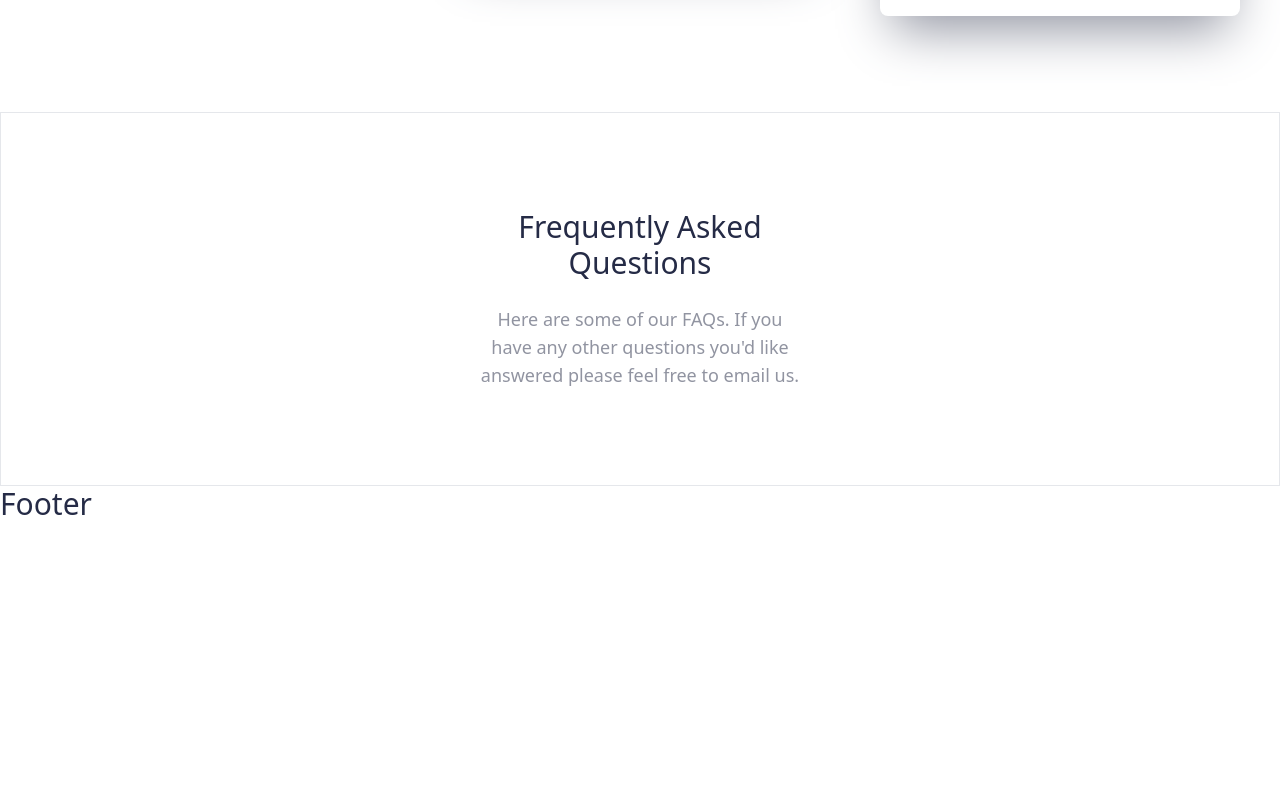
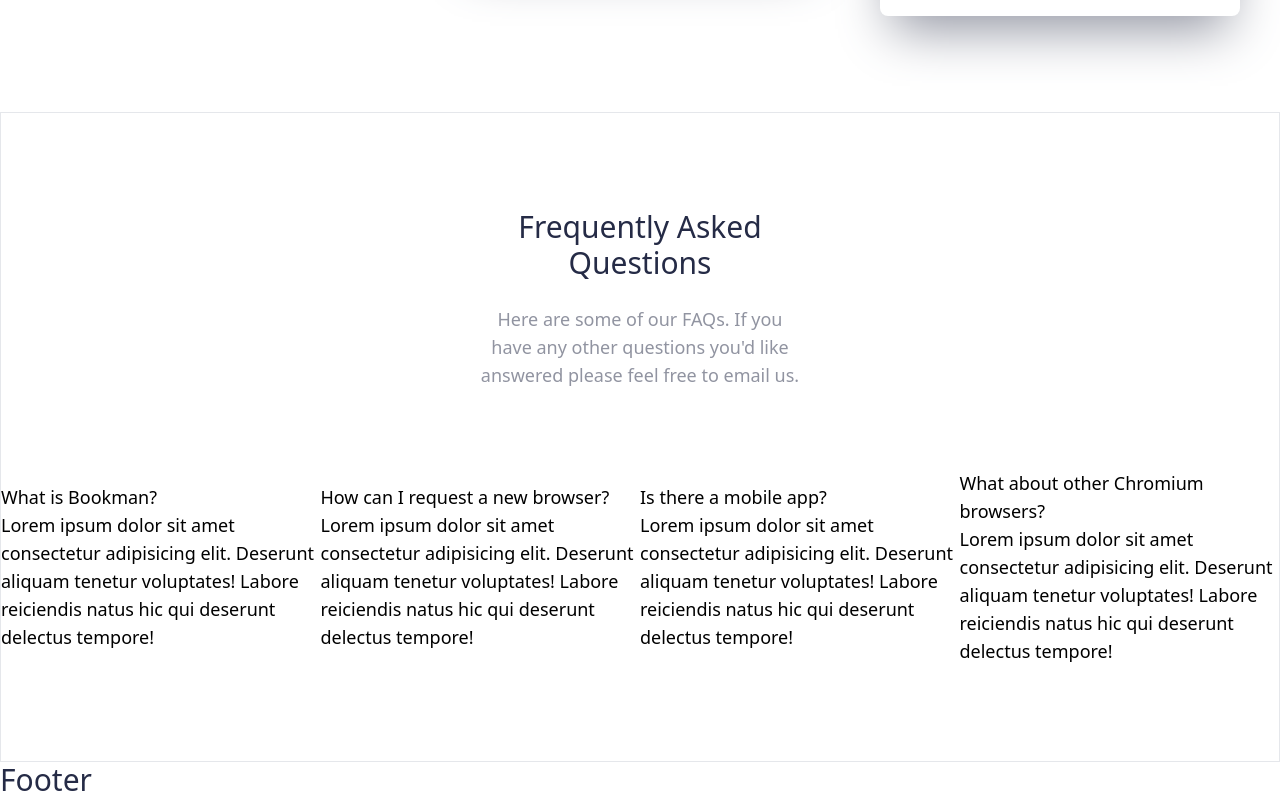
Before and after one commit to AlvesPHGA/bookmark, a React (Vite) app: page / in a window 1280 px wide. Shown: the part 2456-3256 px from the top of the page. Before the commit the page ends 2980 px from the top, so only its background shows below. Built offline with nearby package versions, Linux system fonts and the light colour scheme.

Commit message:
update: add asked and answer on FAQ section

```diff
--- a/src/ui/components/FAQ/QuestionComponent.tsx
+++ b/src/ui/components/FAQ/QuestionComponent.tsx
@@ -1,3 +1,16 @@
-export const QuestionComponent = () => {
-   return;
+interface QuestionComponentProps {
+   asked: string;
+   answer: string;
+}
+
+export const QuestionComponent = ({
+   asked,
+   answer,
+}: QuestionComponentProps) => {
+   return (
+      <dl>
+         <dt>{asked}</dt>
+         <dd>{answer}</dd>
+      </dl>
+   );
 };
--- a/src/ui/components/FAQ/QuestionsComponent.tsx
+++ b/src/ui/components/FAQ/QuestionsComponent.tsx
@@ -1,3 +1,39 @@
+import { DivComponent } from '../TagsComponents';
+import { QuestionComponent } from './QuestionComponent';
+
+const FAQContent = [
+   {
+      id: '01',
+      asked: 'What is Bookman?',
+      answer:
+         'Lorem ipsum dolor sit amet consectetur adipisicing elit. Deserunt aliquam tenetur voluptates! Labore reiciendis natus hic qui deserunt delectus tempore!',
+   },
+   {
+      id: '02',
+      asked: 'How can I request a new browser?',
+      answer:
+         'Lorem ipsum dolor sit amet consectetur adipisicing elit. Deserunt aliquam tenetur voluptates! Labore reiciendis natus hic qui deserunt delectus tempore!',
+   },
+   {
+      id: '03',
+      asked: 'Is there a mobile app?',
+      answer:
+         'Lorem ipsum dolor sit amet consectetur adipisicing elit. Deserunt aliquam tenetur voluptates! Labore reiciendis natus hic qui deserunt delectus tempore!',
+   },
+   {
+      id: '02',
+      asked: 'What about other Chromium browsers?',
+      answer:
+         'Lorem ipsum dolor sit amet consectetur adipisicing elit. Deserunt aliquam tenetur voluptates! Labore reiciendis natus hic qui deserunt delectus tempore!',
+   },
+];
+
 export const QuestionsComponent = () => {
-   return;
+   return (
+      <DivComponent>
+         {FAQContent.map(({ id, asked, answer }) => (
+            <QuestionComponent key={id} asked={asked} answer={answer} />
+         ))}
+      </DivComponent>
+   );
 };
--- a/src/ui/partials/FrequentlyAskedQuestions.tsx
+++ b/src/ui/partials/FrequentlyAskedQuestions.tsx
@@ -1,10 +1,12 @@
 import { FAQContentComponent } from '../components/FAQ/FAQContentComponent';
+import { QuestionsComponent } from '../components/FAQ/QuestionsComponent';
 import { SectionComponent } from '../components/TagsComponents';
 
 export const FrequentlyAskedQuestions = () => {
    return (
       <SectionComponent section="faq">
          <FAQContentComponent />
+         <QuestionsComponent />
       </SectionComponent>
    );
 };
```
